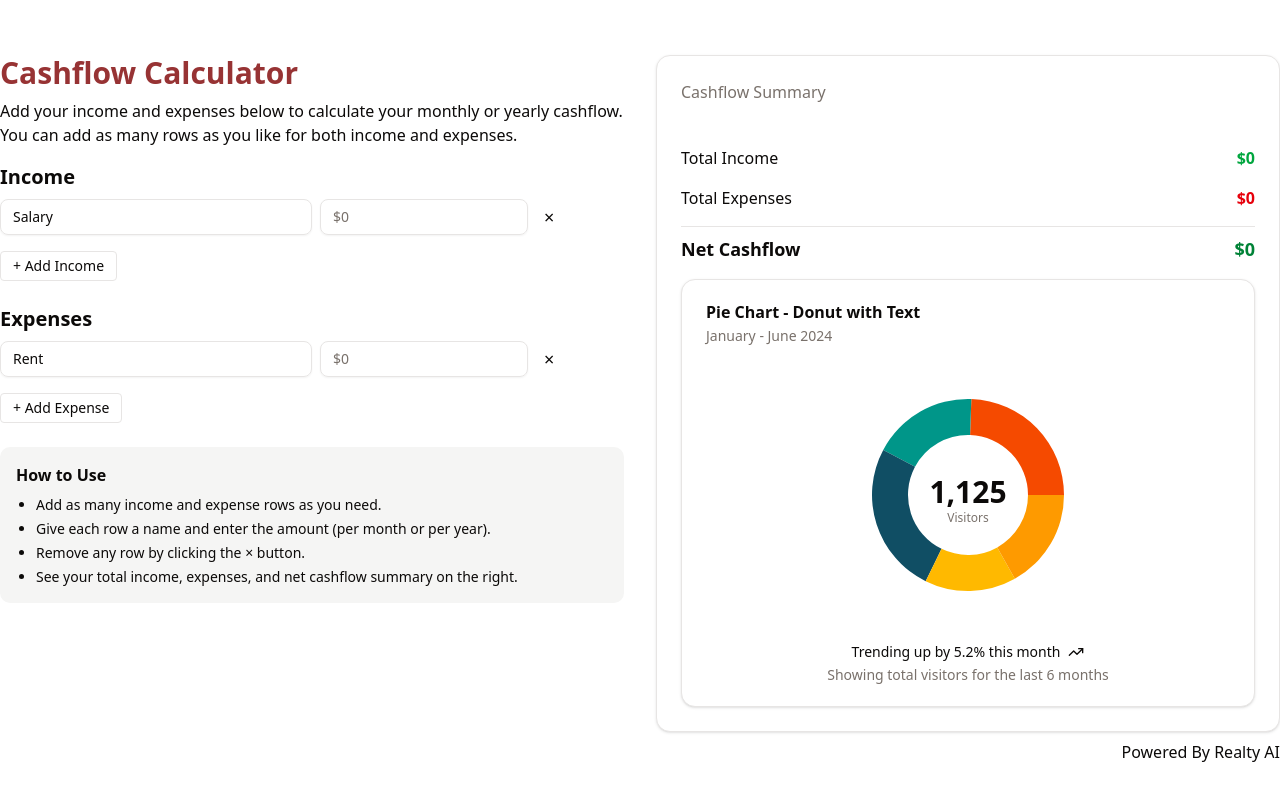
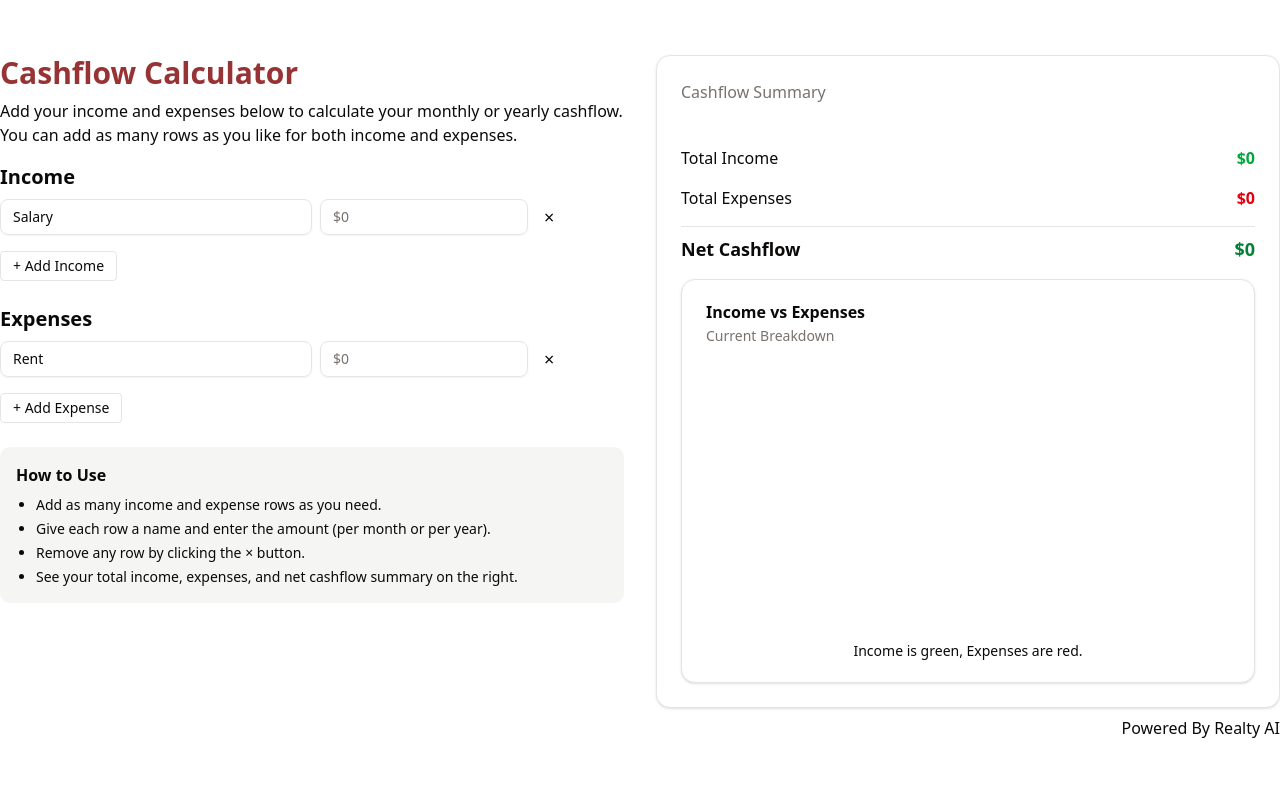
Before and after one commit to nathansmith-ux/calcs, a Next.js app: page / in a window 1280 px wide. Shown: the part 3432-4232 px from the top of the page. Built offline with nearby package versions, Linux system fonts and the light colour scheme.

Commit message:
fix cashflow calculator

```diff
--- a/components/calculators/CashflowCalculator.tsx
+++ b/components/calculators/CashflowCalculator.tsx
@@ -79,14 +79,9 @@ function CashflowCalculator() {
 
   // Pie chart data for donut
   const pieChartData = [
-    { label: "Income", value: totalIncome, fill: "#4ade80" },
-    { label: "Expenses", value: totalExpenses, fill: "#f87171" },
+    { label: "income", value: totalIncome, fill: "#4ade80" },
+    { label: "expenses", value: totalExpenses, fill: "#f87171" },
   ];
-  if (netCashflow > 0) {
-    pieChartData.push({ label: "Net Cashflow", value: netCashflow, fill: "#60a5fa" });
-  } else if (netCashflow < 0) {
-    pieChartData.push({ label: "Net Loss", value: Math.abs(netCashflow), fill: "#fbbf24" });
-  }
 
   return (
     <main className="max-w-7xl mx-auto">
@@ -229,7 +224,7 @@ function CashflowCalculator() {
                       ${netCashflow.toLocaleString("en-US", { maximumFractionDigits: 2 })}
                     </span>
                   </div>
-                  <ChartPieDonutText />
+                  <ChartPieDonutText data={pieChartData} />
                 </div>
               </CardContent>
             </Card>
--- a/components/ui/chart-pie-donut-text.tsx
+++ b/components/ui/chart-pie-donut-text.tsx
@@ -21,65 +21,37 @@ import {
 
 export const description = "A donut chart with text"
 
-const chartData = [
-  { browser: "chrome", visitors: 275, fill: "var(--color-chrome)" },
-  { browser: "safari", visitors: 200, fill: "var(--color-safari)" },
-  { browser: "firefox", visitors: 287, fill: "var(--color-firefox)" },
-  { browser: "edge", visitors: 173, fill: "var(--color-edge)" },
-  { browser: "other", visitors: 190, fill: "var(--color-other)" },
-]
+export function ChartPieDonutText({ data }: { data: { label: string; value: number; fill: string }[] }) {
+  const total = React.useMemo(() => {
+    return data.reduce((acc, curr) => acc + curr.value, 0)
+  }, [data])
 
-const chartConfig = {
-  visitors: {
-    label: "Visitors",
-  },
-  chrome: {
-    label: "Chrome",
-    color: "var(--chart-1)",
-  },
-  safari: {
-    label: "Safari",
-    color: "var(--chart-2)",
-  },
-  firefox: {
-    label: "Firefox",
-    color: "var(--chart-3)",
-  },
-  edge: {
-    label: "Edge",
-    color: "var(--chart-4)",
-  },
-  other: {
-    label: "Other",
-    color: "var(--chart-5)",
-  },
-} satisfies ChartConfig
-
-export function ChartPieDonutText() {
-  const totalVisitors = React.useMemo(() => {
-    return chartData.reduce((acc, curr) => acc + curr.visitors, 0)
-  }, [])
+  // Minimal config to satisfy ChartContainer
+  const chartConfig = {
+    income: { label: "Income", color: "#4ade80" },
+    expenses: { label: "Expenses", color: "#f87171" },
+  };
 
   return (
     <Card className="flex flex-col">
       <CardHeader className="items-center pb-0">
-        <CardTitle>Pie Chart - Donut with Text</CardTitle>
-        <CardDescription>January - June 2024</CardDescription>
+        <CardTitle>Income vs Expenses</CardTitle>
+        <CardDescription>Current Breakdown</CardDescription>
       </CardHeader>
       <CardContent className="flex-1 pb-0">
-        <ChartContainer
-          config={chartConfig}
-          className="mx-auto aspect-square max-h-[250px]"
-        >
+        <ChartContainer config={chartConfig} className="mx-auto aspect-square max-h-[250px]">
           <PieChart>
             <ChartTooltip
               cursor={false}
-              content={<ChartTooltipContent hideLabel />}
+              content={<ChartTooltipContent
+                hideLabel={false}
+                formatter={(value, name) => `${name === 'income' ? 'Income' : 'Expenses'}: $${Number(value).toLocaleString()}`}
+              />}
             />
             <Pie
-              data={chartData}
-              dataKey="visitors"
-              nameKey="browser"
+              data={data}
+              dataKey="value"
+              nameKey="label"
               innerRadius={60}
               strokeWidth={5}
             >
@@ -98,14 +70,14 @@ export function ChartPieDonutText() {
                           y={viewBox.cy}
                           className="fill-foreground text-black text-3xl font-bold"
                         >
-                          {totalVisitors.toLocaleString()}
+                          {total.toLocaleString()}
                         </tspan>
                         <tspan
                           x={viewBox.cx}
                           y={(viewBox.cy || 0) + 24}
                           className="fill-muted-foreground"
                         >
-                          Visitors
+                          Total
                         </tspan>
                       </text>
                     )
@@ -118,10 +90,7 @@ export function ChartPieDonutText() {
       </CardContent>
       <CardFooter className="flex-col gap-2 text-sm">
         <div className="flex items-center gap-2 leading-none font-medium">
-          Trending up by 5.2% this month <TrendingUp className="h-4 w-4" />
-        </div>
-        <div className="text-muted-foreground leading-none">
-          Showing total visitors for the last 6 months
+          Income is green, Expenses are red.
         </div>
       </CardFooter>
     </Card>
```
